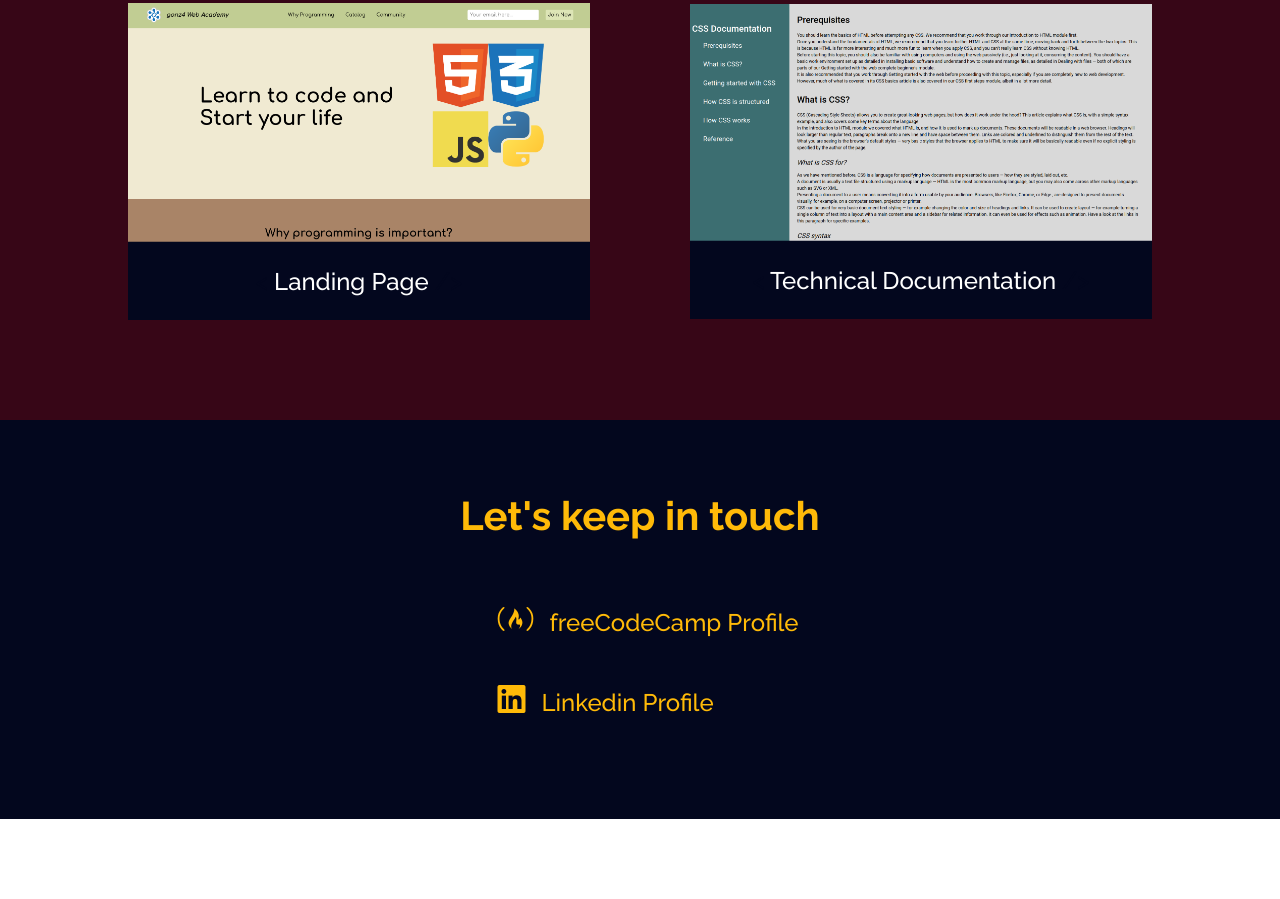
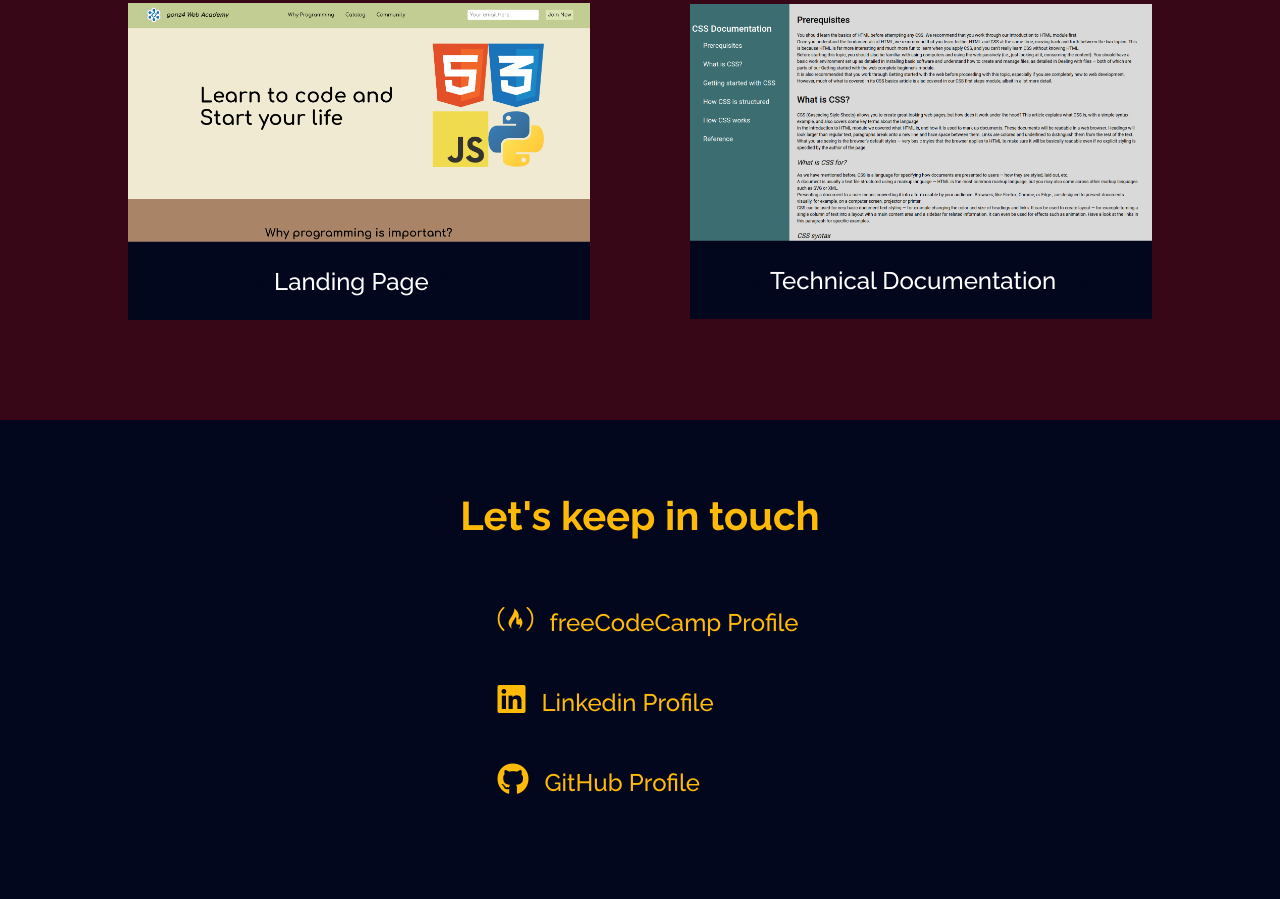
Before and after one commit to gonzalo-fuente/Personal_Portfolio_Freecodecamp, a plain HTML site: page index.html in a window 1280 px wide. Shown: the part 2195-3094 px from the top of the page. Before the commit the page ends 3014 px from the top, so only its background shows below. Drawn offline with Linux system fonts and the light colour scheme; a web font is replaced by a local one.

Commit message:
Add link to GitHub profile

```diff
--- a/index.html
+++ b/index.html
@@ -93,6 +93,7 @@
         <ul>
             <li><a id="profile-link" href="https://www.freecodecamp.org/gonzalo_a_fuente" target="_blank"><i class="fab fa-free-code-camp"></i>freeCodeCamp Profile</a></li>
             <li><a href="https://www.linkedin.com/in/gonzalo-adri%C3%A1n-fuente-0a0378b2?lipi=urn%3Ali%3Apage%3Ad_flagship3_profile_view_base_contact_details%3B%2BnQClSLKQkCJoBLKnQsk0w%3D%3D" target="_blank"><i class="fab fa-linkedin"></i>Linkedin Profile</a></li>
+            <li><a href="https://github.com/gonzalo-fuente" target="_blank"><i class="fab fa-github"></i>GitHub Profile</a></li>
         </ul>
 
     </section>
```
